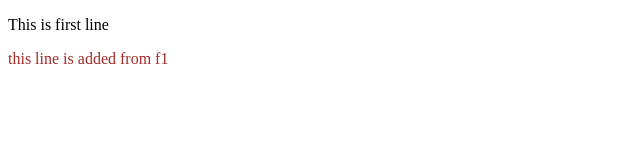
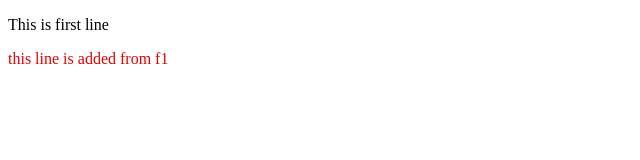
Before and after one commit to parvej-shah/localrepo, a plain HTML site: page index.html in a window 1280 px wide. Shown: the whole page, without its empty margins (0-640 px from the left). Drawn offline with Linux system fonts and the light colour scheme.

Commit message:
colour changed

```diff
--- a/index.html
+++ b/index.html
@@ -7,6 +7,6 @@
 </head>
 <body>
     <p>This is first line</p>
-    <p style="color: brown;">this line is added from f1</p> <!-- ///colour added from f2/// -->
+    <p style="color: rgb(224, 3, 3);">this line is added from f1</p> <!-- ///colour added from f3/// -->
 </body>
 </html>
```
